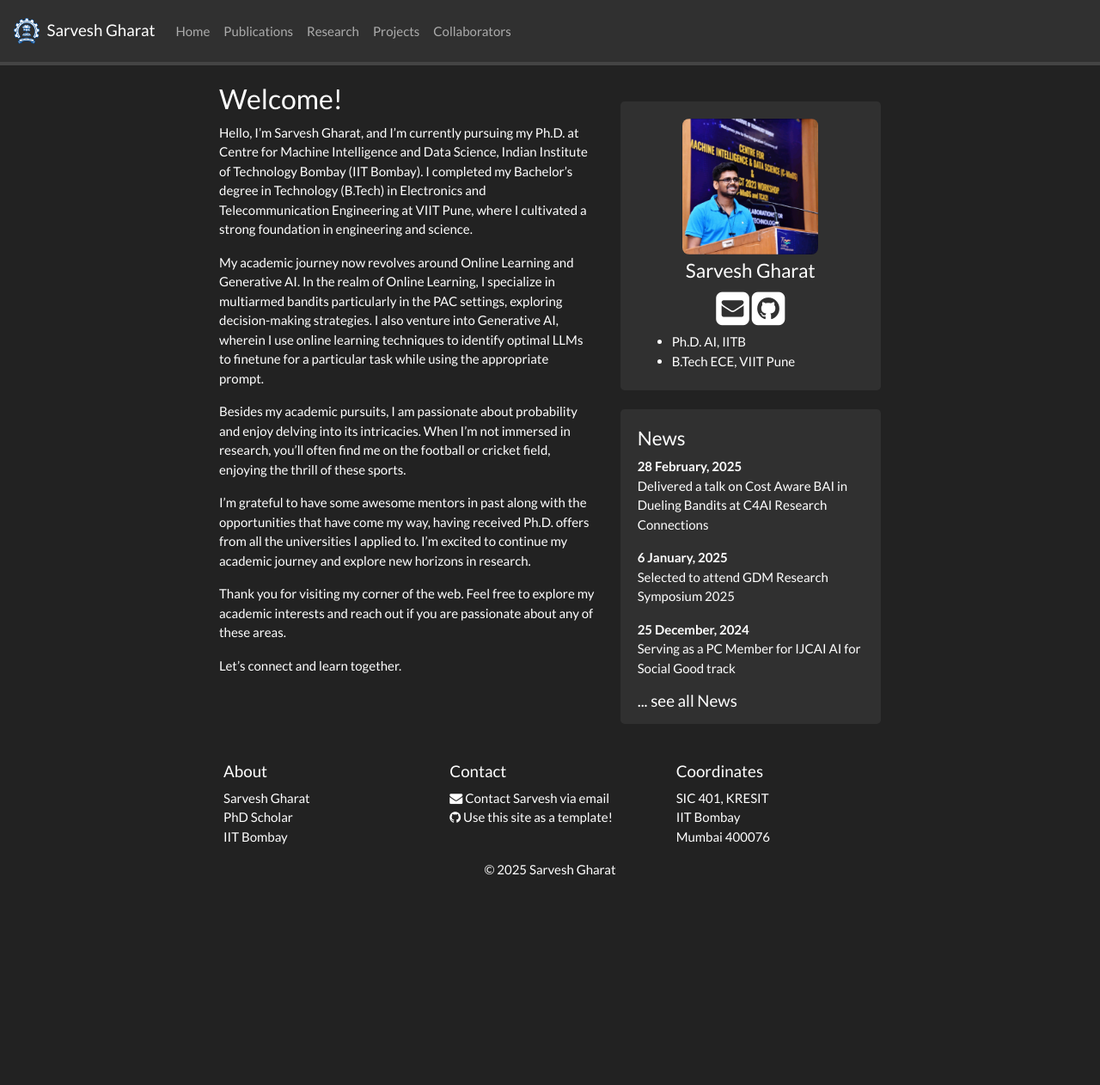
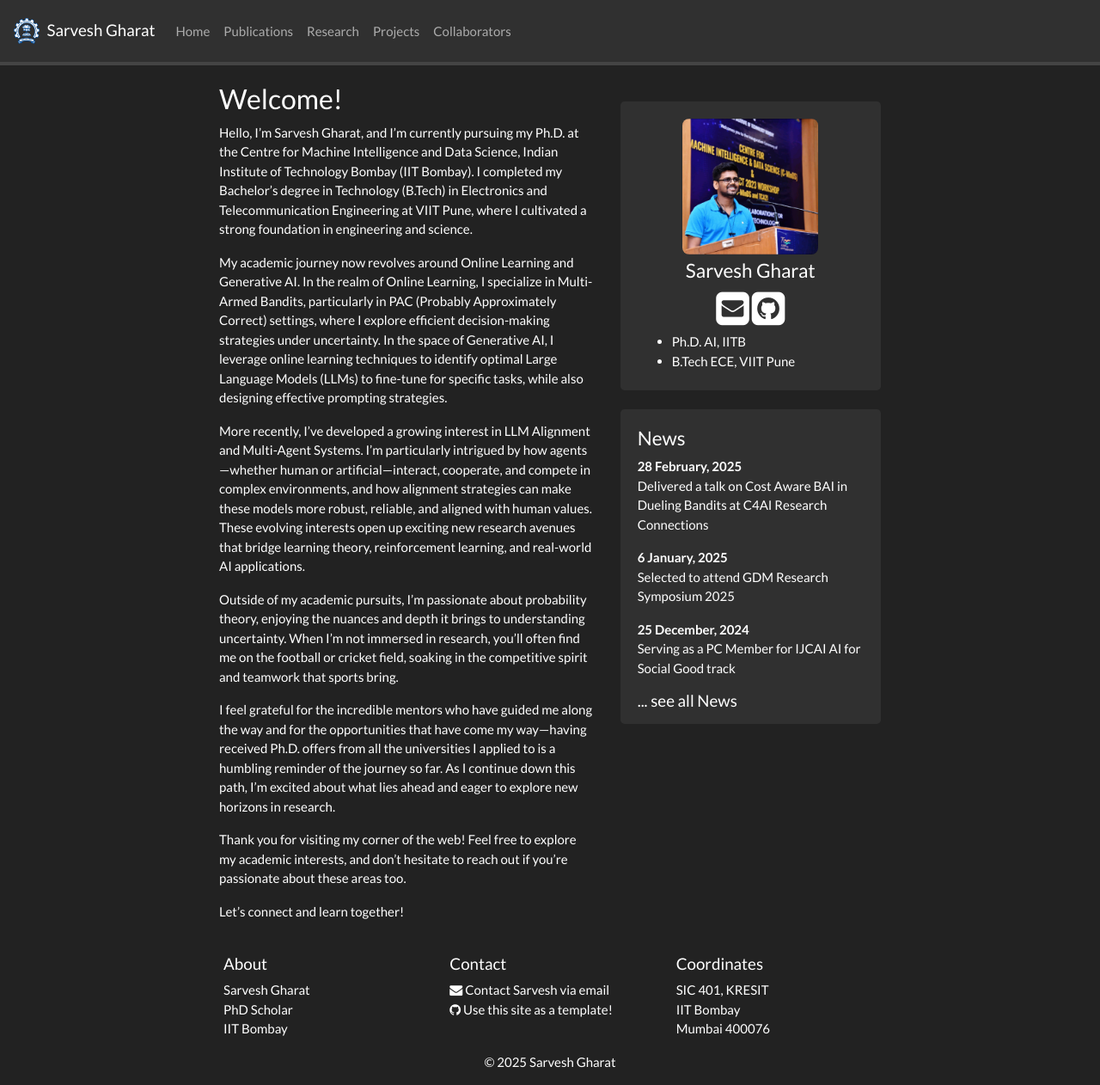
Before and after one commit to SarveshVGharat/SarveshVGharat.github.io, a Jekyll site: the page built from _pages/home.md, in a window 1280 px wide and 1262 px high. Shown: the whole window at 86% size. Built offline with Jekyll 4.4.1, drawn with Linux system fonts in a browser that asks for light colours; nearby versions of some CDN libraries; a style sheet for code colours, icons or effects is not loaded.

Commit message:
Update home.md

```diff
--- a/_pages/home.md
+++ b/_pages/home.md
@@ -7,14 +7,16 @@ permalink: /
 
 ### Welcome!
 
-Hello, I'm Sarvesh Gharat, and I'm currently pursuing my Ph.D. at Centre for Machine Intelligence and Data Science, Indian Institute of Technology Bombay (IIT Bombay). I completed my Bachelor's degree in Technology (B.Tech) in Electronics and Telecommunication Engineering at VIIT Pune, where I cultivated a strong foundation in engineering and science.
+Hello, I’m Sarvesh Gharat, and I’m currently pursuing my Ph.D. at the Centre for Machine Intelligence and Data Science, Indian Institute of Technology Bombay (IIT Bombay). I completed my Bachelor’s degree in Technology (B.Tech) in Electronics and Telecommunication Engineering at VIIT Pune, where I cultivated a strong foundation in engineering and science.
 
-My academic journey now revolves around Online Learning and Generative AI. In the realm of Online Learning, I specialize in multiarmed bandits particularly in the PAC settings, exploring decision-making strategies. I also venture into Generative AI, wherein I use online learning techniques to identify optimal LLMs to finetune for a particular task while using the appropriate prompt.
+My academic journey now revolves around Online Learning and Generative AI. In the realm of Online Learning, I specialize in Multi-Armed Bandits, particularly in PAC (Probably Approximately Correct) settings, where I explore efficient decision-making strategies under uncertainty. In the space of Generative AI, I leverage online learning techniques to identify optimal Large Language Models (LLMs) to fine-tune for specific tasks, while also designing effective prompting strategies.
 
-Besides my academic pursuits, I am passionate about probability and enjoy delving into its intricacies. When I'm not immersed in research, you'll often find me on the football or cricket field, enjoying the thrill of these sports.
+More recently, I’ve developed a growing interest in LLM Alignment and Multi-Agent Systems. I’m particularly intrigued by how agents—whether human or artificial—interact, cooperate, and compete in complex environments, and how alignment strategies can make these models more robust, reliable, and aligned with human values. These evolving interests open up exciting new research avenues that bridge learning theory, reinforcement learning, and real-world AI applications.
 
-I'm grateful to have some awesome mentors in past along with the opportunities that have come my way, having received Ph.D. offers from all the universities I applied to. I'm excited to continue my academic journey and explore new horizons in research.
+Outside of my academic pursuits, I’m passionate about probability theory, enjoying the nuances and depth it brings to understanding uncertainty. When I’m not immersed in research, you’ll often find me on the football or cricket field, soaking in the competitive spirit and teamwork that sports bring.
 
-Thank you for visiting my corner of the web. Feel free to explore my academic interests and reach out if you are passionate about any of these areas.
+I feel grateful for the incredible mentors who have guided me along the way and for the opportunities that have come my way—having received Ph.D. offers from all the universities I applied to is a humbling reminder of the journey so far. As I continue down this path, I’m excited about what lies ahead and eager to explore new horizons in research.
 
-Let's connect and learn together.
+Thank you for visiting my corner of the web! Feel free to explore my academic interests, and don’t hesitate to reach out if you’re passionate about these areas too.
+
+Let’s connect and learn together!
```
